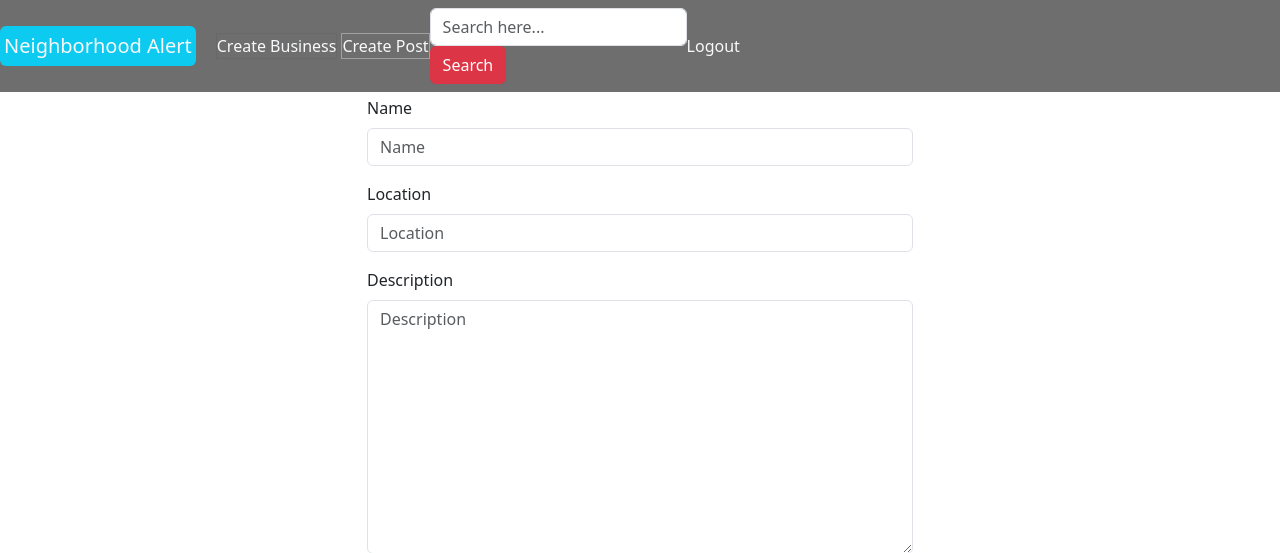
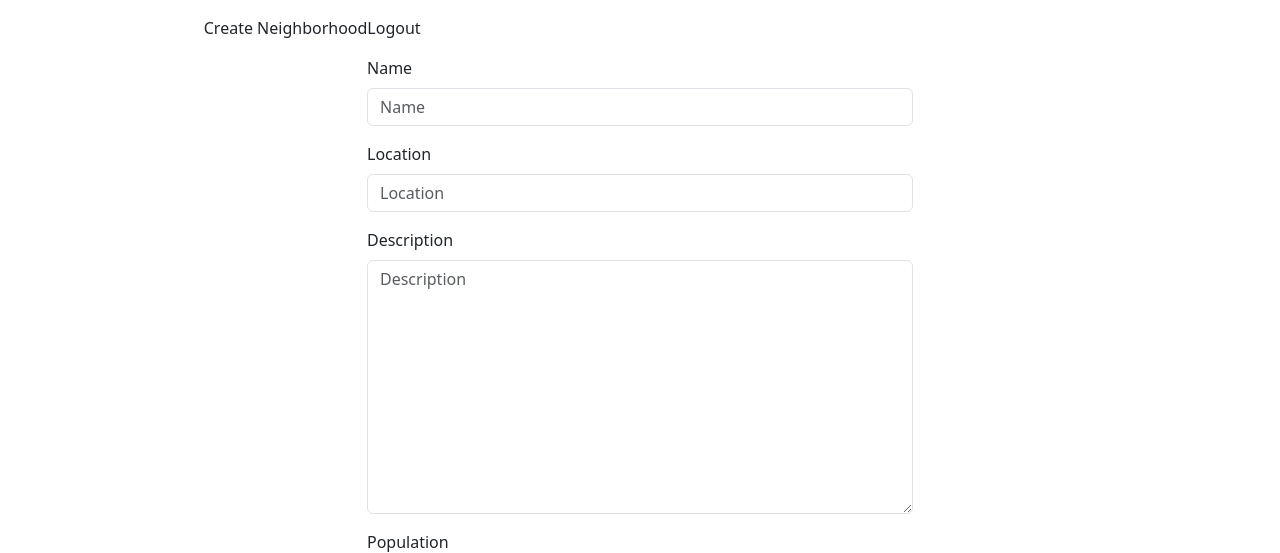
Before and after one commit to LawiOtieno/neighborhood-alert, a Django app: page /create_neighborhood in a window 1280 px wide. Shown: the top 553 px of the page. Run offline with Django 3.2, Linux system fonts and the light colour scheme; the visitor is signed in with stand-in values (Sample User, id 1); some libraries are stand-ins or nearby versions.

Commit message:
update navbar

```diff
--- a/neighbor_app/templates/base.html
+++ b/neighbor_app/templates/base.html
@@ -8,7 +8,6 @@
   <meta charset="UTF-8">
   <meta http-equiv="X-UA-Compatible" content="IE=edge">
   <link rel="icon" href="">
-  <link href="https://cdn.jsdelivr.net/npm/bootstrap@5.1.3/dist/css/bootstrap.min.css" rel="stylesheet" integrity="sha384-1BmE4kWBq78iYhFldvKuhfTAU6auU8tT94WrHftjDbrCEXSU1oBoqyl2QvZ6jIW3" crossorigin="anonymous">
   <link rel="stylesheet" href="https://cdnjs.cloudflare.com/ajax/libs/font-awesome/4.7.0/css/font-awesome.min.css">
   <meta name="viewport" content="width=device-width, initial-scale=1.0">
   {% if title %}
@@ -25,38 +24,39 @@
 
 <body>
 
-  <nav class="navbar fixed-top navbar-expand-md navbar-dark" style="background-color: rgb(110, 110, 110);">
-    <a href="{% url 'home' %}" class="navbar-brand text-light bg-info px-1 rounded text-decoration-none">Neighborhood Alert</a>
+  <nav class="navbar navbar-expand-md navbar-dark">
+    <a href="{% url 'home' %}" class="navbar-brand">Neighborhood Alert</a>
     <button type="button" class="navbar-toggler" data-toggle="collapse" data-target="#navbarCollapse">
         <span class="navbar-toggler-icon"></span>
     </button>
     {% if request.user.profile.neighborhood %}
-    <a class="text-light text-decoration-none" href="{% url 'neighborhood' user.profile.neighborhood.id %}">{{user.profile.neighborhood.name}}</a>
+    <a class="my-neighborhood" href="{% url 'neighborhood' user.profile.neighborhood.id %}">{{user.profile.neighborhood.name}}</a>
     {% endif %}
 
     <div class="collapse navbar-collapse" id="navbarCollapse">
-        <a class="nav-item nav-link text-light text-decoration-none" style="border: 1px solid rgb(104, 104, 104); margin-left: 4px;" href="{% url 'create_business' neighborhood.id %}">Create Business</a>
-        <a class="nav-item nav-link text-light text-decoration-none" style="border: 1px solid rgb(160, 160, 160); margin-left: 4px;" href="{% url 'create_post' neighborhood.id %}">Create Post</a>
         <form class="form-inline ml-auto" role="search" action="{% url 'search' %}">
-            <input type="text" class="form-control mr-sm-2" placeholder="Search here..." name="name">
-            <button type="submit" class="btn btn-danger">Search</button>
+
         </form>
         {% if user.is_authenticated %}
+        <a class="nav-item nav-link" href="{% url 'create_neighborhood' %}">Create Neighborhood</a>
             {% if current_user.profile.profile_picture.url %}
-            <a href="{% url 'profile'%}"><img
-              src="{{ current_user.profile.profile_picture.url }}" alt=""></a>
+            <a href="{% url 'profile'%}">
+                <img class="profile_picture"
+              src="{{ current_user.profile.profile_picture.url }}" alt="">
+            </a>
               {% else %}
-              <a  href="{% url 'profile'%}"><i class="fas fa-user-tie"></i></a>
-              {% endif %}
-            <a class="nav-item nav-link text-light text-decoration-none" href="/logout">Logout</a>
+              <a  href="{% url 'profile'%}">
+                <i class="fas fa-user-tie"></i>
+              </a>
+                {% endif %}
+        <a class="nav-item nav-link" href="/logout">Logout</a>
 
         {% else %}
-        <a class="nav-item nav-link text-light text-decoration-none"  href="{% url 'register' %}">Sign Up</a>
-        <a class="nav-item nav-link text-light bg-danger rounded text-decoration-none"  href="{% url 'login' %}">Login</a>
+        <a class="nav-item nav-link"  href="{% url 'register' %}">Sign Up</a>
+        <a class="nav-item nav-link"  href="{% url 'login' %}">Login</a>
         {% endif %}
     </div>
   </nav>
-  <br><br><br><br>
   {% block content %}
   {% endblock content %}
 
```
